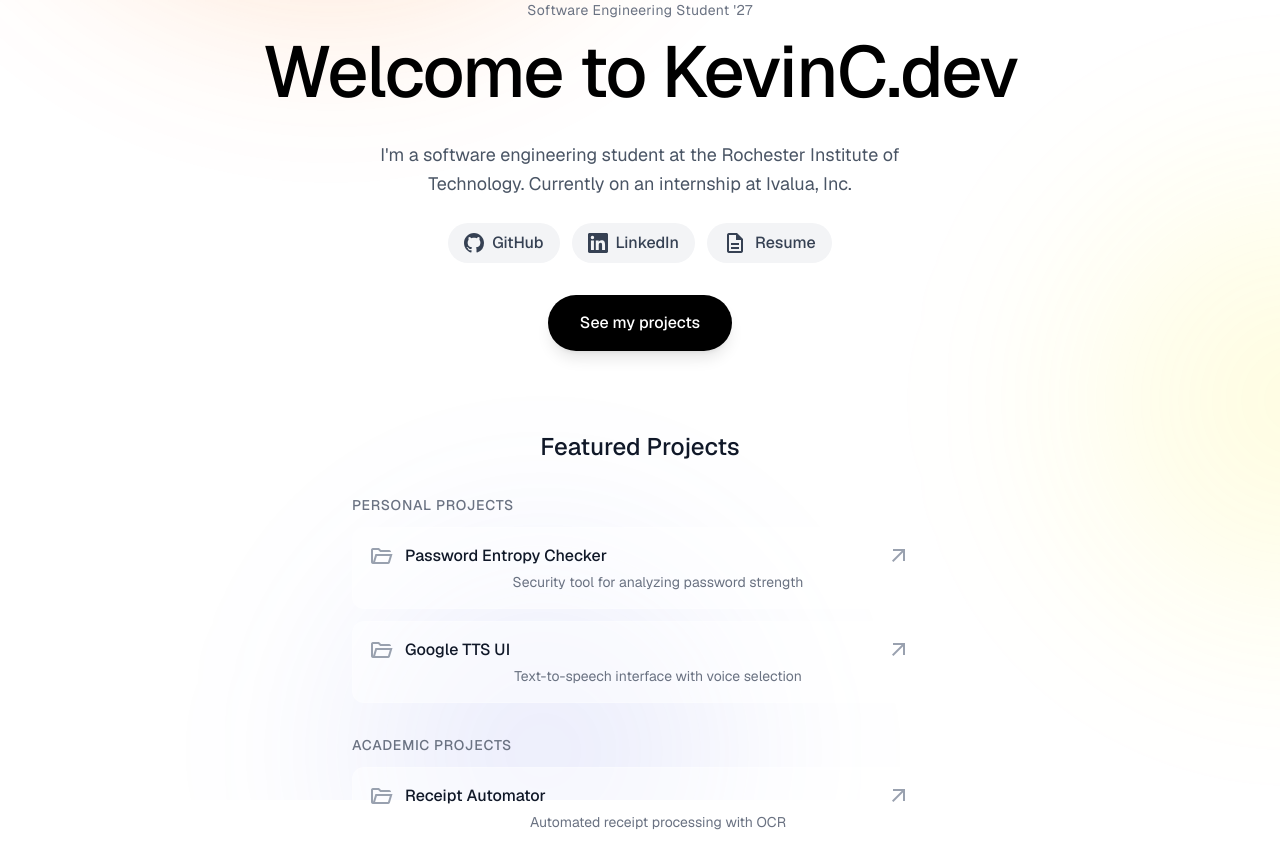
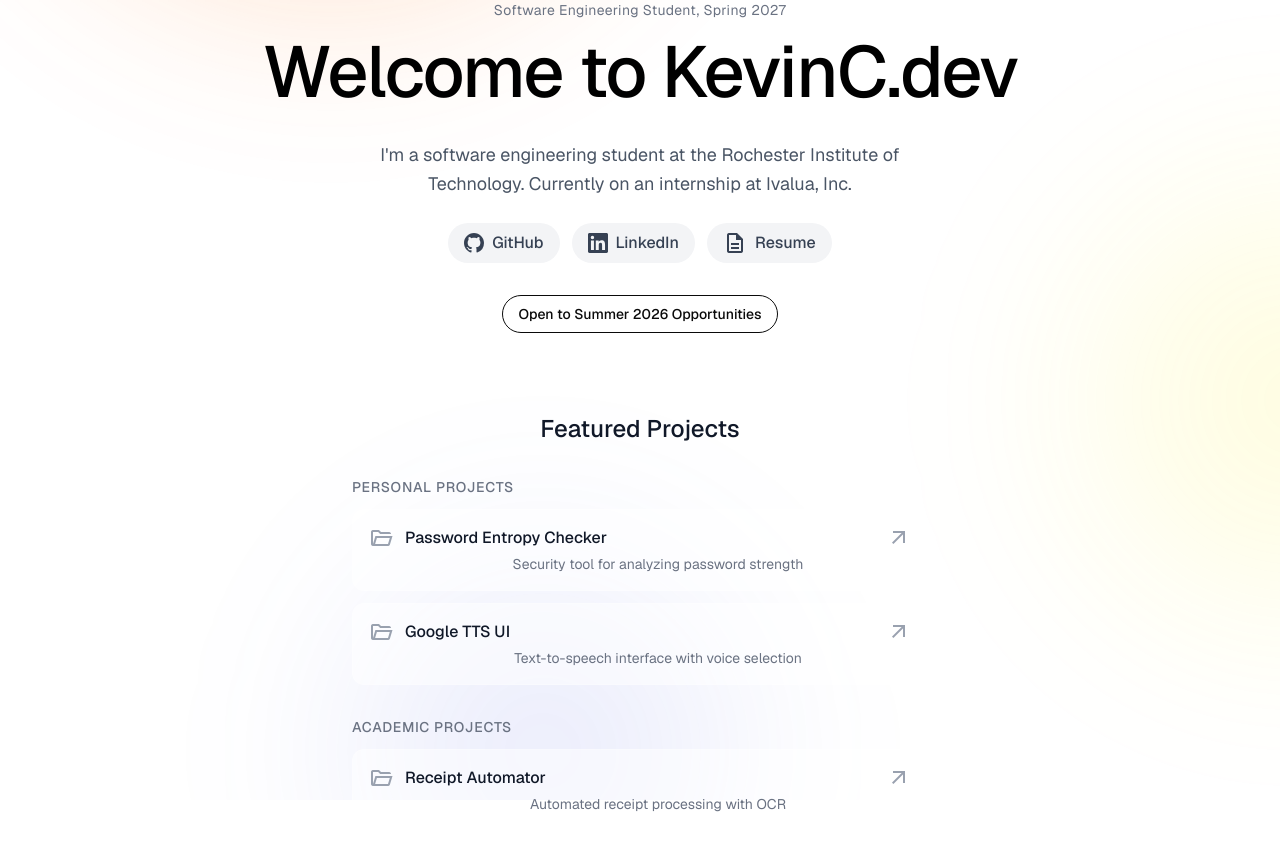
Before and after one commit to kvn8888/kvn8888.github.io, a Next.js app in the folder homepage/: page / in a window 1280 px wide. Built offline with nearby package versions, Linux system fonts and the light colour scheme.

Commit message:
Visual clean up

```diff
--- a/homepage/src/app/components/ProjectModal.tsx
+++ b/homepage/src/app/components/ProjectModal.tsx
@@ -10,6 +10,8 @@ interface ProjectModalProps {
 }
 
 export function ProjectModal({ project, onClose }: ProjectModalProps) {
+  const isSvg = project.screenshot?.endsWith('.svg');
+
   return (
     <div className="fixed inset-0 z-50 flex items-center justify-center p-4 sm:p-6 pointer-events-none">
       <motion.div
@@ -66,14 +68,26 @@ export function ProjectModal({ project, onClose }: ProjectModalProps) {
           {/* Screenshot */}
           {project.screenshot && (
             <div className="mb-6 -ml-[36px] rounded-xl overflow-hidden border border-gray-200">
+              {isSvg ? (
+                // Use img for SVGs (placeholders)
+                // eslint-disable-next-line @next/next/no-img-element
+                <img
+                  src={project.screenshot}
+                  alt={`${project.title} screenshot`}
+                  className="w-full h-auto"
+                  style={{ maxHeight: '400px', objectFit: 'cover', objectPosition: 'top' }}
+                />
+              ) : (
+                // Use Next Image for real screenshots
                 <Image
                   src={project.screenshot}
                   alt={`${project.title} screenshot`}
                   width={800}
                   height={600}
-                className="w-full h-auto object-cover"
+                  className="w-full h-auto"
                   style={{ maxHeight: '400px', objectFit: 'cover', objectPosition: 'top' }}
                 />
+              )}
             </div>
           )}
 
--- a/homepage/src/app/page.tsx
+++ b/homepage/src/app/page.tsx
@@ -85,7 +85,7 @@ export default function Home() {
       {/* Content with staggered blur reveal animation */}
       <div className="text-center max-w-4xl mx-auto relative z-10">
         {/* Small tagline */}
-        <p className={`text-sm text-gray-500 mb-4 tracking-wide ${mounted ? 'blur-reveal' : 'opacity-0'}`}>Software Engineering Student &apos;27</p>
+        <p className={`text-sm text-gray-500 mb-4 tracking-wide ${mounted ? 'blur-reveal' : 'opacity-0'}`}>Software Engineering Student, Spring 2027</p>
 
         {/* Main headline */}
         <h1 className={`text-5xl sm:text-6xl md:text-7xl font-medium tracking-tight mb-8 text-black ${mounted ? 'blur-reveal-1' : 'opacity-0'}`}>
@@ -127,13 +127,10 @@ export default function Home() {
           </a>
         </div>
 
-        {/* CTA Button */}
-        <a
-          href="#projects"
-          className={`inline-flex items-center justify-center px-8 py-4 bg-black text-white rounded-full font-medium hover:bg-gray-900 transition-colors shadow-lg hover:shadow-xl ${mounted ? 'blur-reveal-4' : 'opacity-0'}`}
-        >
-          See my projects
-        </a>
+        {/* Status Badge */}
+        <div className={`inline-flex items-center gap-2 px-4 py-2 bg-black-50 border border-black-200 rounded-full ${mounted ? 'blur-reveal-4' : 'opacity-0'}`}>
+          <span className="text-sm font-medium text-black-700">Open to Summer 2026 Opportunities</span>
+        </div>
 
         {/* Projects Section */}
         <div id="projects" className={`mt-20 w-full max-w-xl mx-auto ${mounted ? 'blur-reveal-5' : 'opacity-0'}`}>
```
Lines whose indentation alone changed are shown as unchanged.
